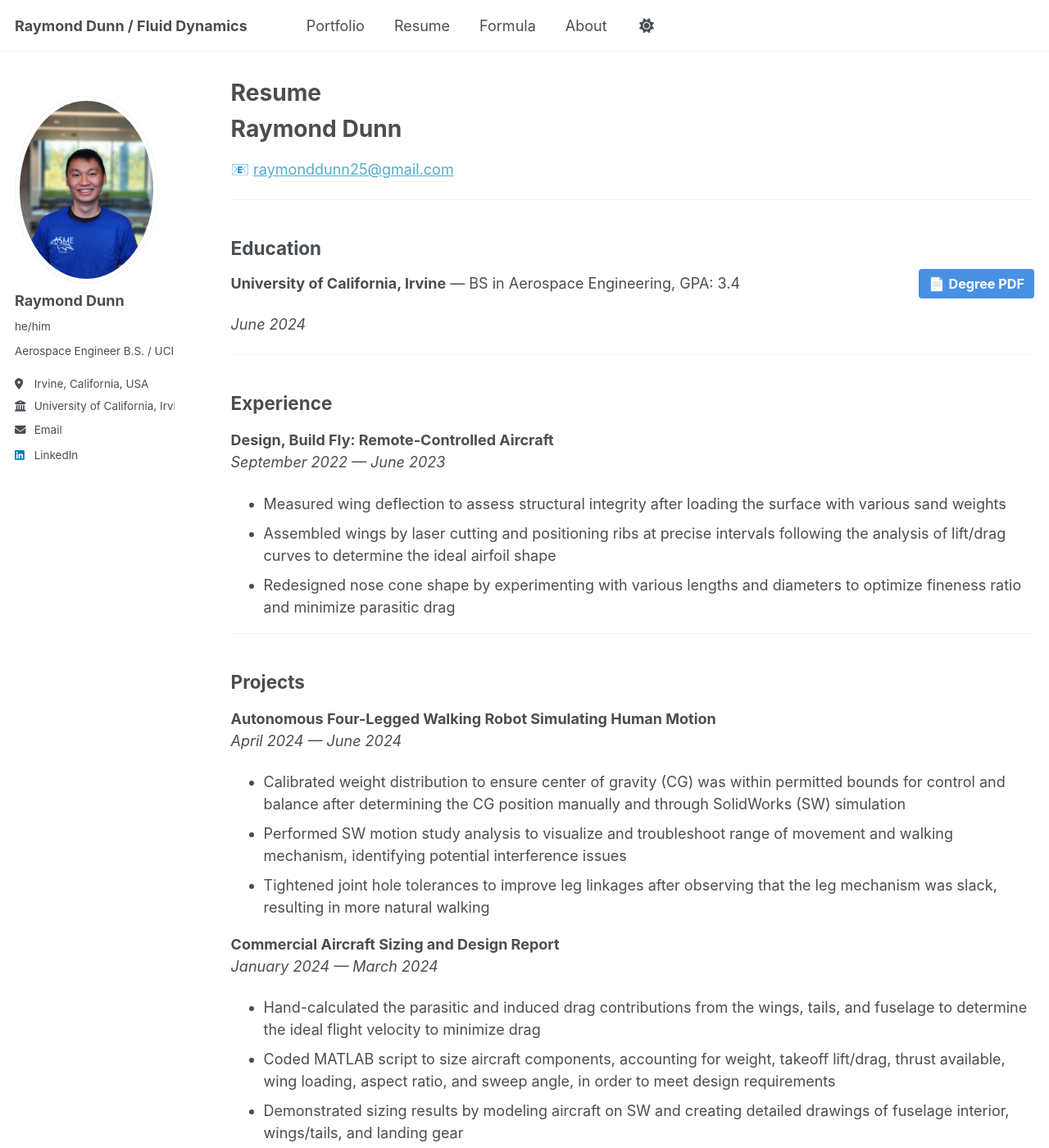
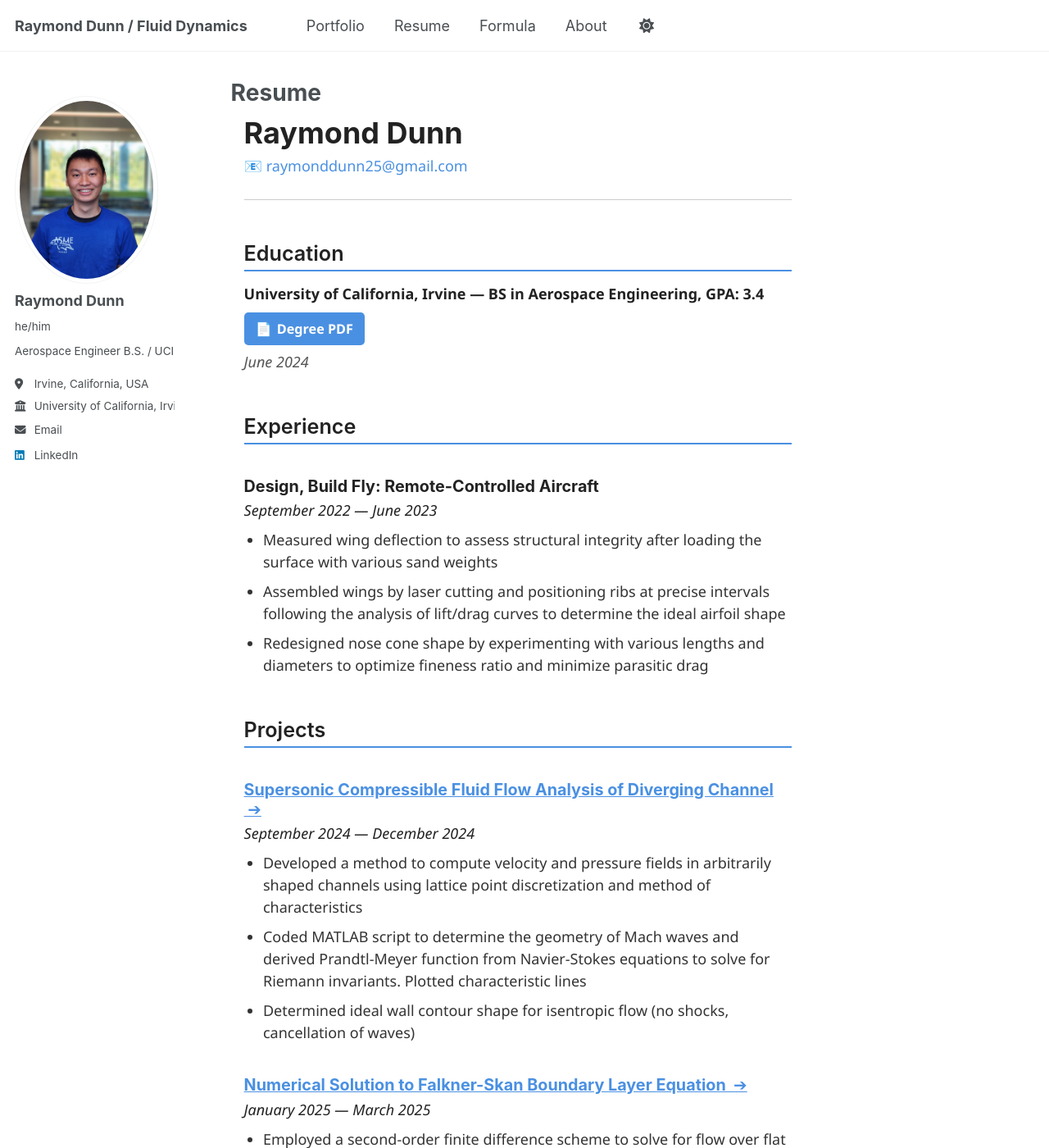
Before and after one commit to Raymond-gif/Raymond-gif.github.io, a Jekyll site: the page built from _pages/resume.md, in a window 1280 px wide and 1400 px high. Shown: the whole window at 82% size. Built offline with Jekyll 4.4.1, drawn with Linux system fonts in a browser that asks for light colours; a script that is not in the unit is left out; some of the changed text lies outside the part shown.

Commit message:
made resume page look nicer

```diff
--- a/_pages/resume.md
+++ b/_pages/resume.md
@@ -7,99 +7,158 @@ redirect_from:
   - /resume
 ---
 
-{% include base_path %}
+<style>
+  /* Remove default body margin so no gap around edges */
+  body {
+    margin: 0;
+    padding: 0;
+  }
+</style>
 
-# Raymond Dunn
+<section style="
+  font-family: 'Segoe UI', Tahoma, Geneva, Verdana, sans-serif;
+  max-width: 700px;
+  margin-left: 0;
+  margin-right: 0;
+  padding-left: 16px;  /* small padding so text not flush to edge */
+  padding-right: 16px; /* optional for right side */
+  color: #222;
+  line-height: 1.5;
+">
 
-📧 [raymonddunn25@gmail.com](mailto:raymonddunn25@gmail.com)
+  <header style="margin-bottom: 1.5rem;">
+    <h1 style="margin-bottom: 0.25rem; font-weight: 700; font-size: 2rem;">Raymond Dunn</h1>
+    <p style="font-size: 1rem; margin: 0;">
+      📧 <a href="mailto:raymonddunn25@gmail.com" style="color: #4a90e2; text-decoration: none;">raymonddunn25@gmail.com</a>
+    </p>
+    <hr style="margin: 1.5rem 0; border-color: #ccc;">
+  </header>
 
----
+  <section style="margin-bottom: 2rem;">
+    <h2 style="font-size: 1.4rem; font-weight: 600; margin-bottom: 0.75rem; border-bottom: 2px solid #4a90e2; padding-bottom: 0.25rem;">Education</h2>
+    <div style="display: flex; align-items: center; justify-content: space-between; flex-wrap: wrap;">
+      <span style="font-weight: 600; font-size: 1rem; margin-bottom: 0.5rem;">
+        University of California, Irvine — BS in Aerospace Engineering, GPA: 3.4
+      </span>
+      <a href="/files/AerospaceBS.pdf"
+         style="
+           background-color: #4a90e2;
+           color: white;
+           padding: 8px 14px;
+           border-radius: 5px;
+           font-weight: 600;
+           font-size: 0.9rem;
+           text-decoration: none;
+           white-space: nowrap;
+           display: inline-flex;
+           align-items: center;
+           gap: 6px;
+         ">
+        📄 <span>Degree PDF</span>
+      </a>
+    </div>
+    <p style="margin-top: 0.4rem; font-style: italic; color: #555;">June 2024</p>
+  </section>
 
-## Education
+  <section style="margin-bottom: 2rem;">
+    <h2 style="font-size: 1.4rem; font-weight: 600; margin-bottom: 0.75rem; border-bottom: 2px solid #4a90e2; padding-bottom: 0.25rem;">Experience</h2>
 
-<div style="display: flex; align-items: center; justify-content: space-between;">
-  <span>
-    <strong>University of California, Irvine</strong> — BS in Aerospace Engineering, GPA: 3.4
-  </span>
-  <a href="/files/AerospaceBS.pdf" style="
-    padding: 6px 12px;
-    background: var(--mm-color-accent, #4a90e2);
-    color: white;
-    text-decoration: none;
-    border-radius: 4px;
-    font-size: 0.9rem;
-  ">
-    📄 <strong>Degree PDF</strong>
-  </a>
-</div>
+    <article style="margin-bottom: 1.2rem;">
+      <h3 style="font-weight: 700; font-size: 1.1rem; margin-bottom: 0.2rem;">Design, Build Fly: Remote-Controlled Aircraft</h3>
+      <p style="font-style: italic; margin-top: 0; margin-bottom: 0.5rem;">September 2022 — June 2023</p>
+      <ul style="margin-top: 0; padding-left: 1.3rem; color: #333;">
+        <li>Measured wing deflection to assess structural integrity after loading the surface with various sand weights</li>
+        <li>Assembled wings by laser cutting and positioning ribs at precise intervals following the analysis of lift/drag curves to determine the ideal airfoil shape</li>
+        <li>Redesigned nose cone shape by experimenting with various lengths and diameters to optimize fineness ratio and minimize parasitic drag</li>
+      </ul>
+    </article>
+  </section>
 
-*June 2024*
+  <section style="margin-bottom: 2rem;">
+    <h2 style="font-size: 1.4rem; font-weight: 600; margin-bottom: 0.75rem; border-bottom: 2px solid #4a90e2; padding-bottom: 0.25rem;">Projects</h2>
 
----
+    <article style="margin-bottom: 1.5rem;">
+      <h3 style="font-weight: 700; font-size: 1.1rem; margin-bottom: 0.2rem;">
+        <a href="/portfolio/methodofcharacteristics"
+           style="color: #4a90e2; text-decoration: underline; cursor: pointer; transition: color 0.3s ease;"
+           onmouseover="this.style.color='#1a5bb8';"
+           onmouseout="this.style.color='#4a90e2';"
+        >
+          Supersonic Compressible Fluid Flow Analysis of Diverging Channel &nbsp;➔
+        </a>
+      </h3>
+      <p style="font-style: italic; margin-top: 0; margin-bottom: 0.5rem;">September 2024 — December 2024</p>
+      <ul style="margin-top: 0; padding-left: 1.3rem; color: #333;">
+        <li>Developed a method to compute velocity and pressure fields in arbitrarily shaped channels using lattice point discretization and method of characteristics</li>
+        <li>Coded MATLAB script to determine the geometry of Mach waves and derived Prandtl-Meyer function from Navier-Stokes equations to solve for Riemann invariants. Plotted characteristic lines</li>
+        <li>Determined ideal wall contour shape for isentropic flow (no shocks, cancellation of waves)</li>
+      </ul>
+    </article>
 
-## Experience
+    <article style="margin-bottom: 1.5rem;">
+      <h3 style="font-weight: 700; font-size: 1.1rem; margin-bottom: 0.2rem;">
+        <a href="/portfolio/numericalmethodsBLeqn/"
+           style="color: #4a90e2; text-decoration: underline; cursor: pointer; transition: color 0.3s ease;"
+           onmouseover="this.style.color='#1a5bb8';"
+           onmouseout="this.style.color='#4a90e2';"
+        >
+          Numerical Solution to Falkner-Skan Boundary Layer Equation &nbsp;➔
+        </a>
+      </h3>
+      <p style="font-style: italic; margin-top: 0; margin-bottom: 0.5rem;">January 2025 — March 2025</p>
+      <ul style="margin-top: 0; padding-left: 1.3rem; color: #333;">
+        <li>Employed a second-order finite difference scheme to solve for flow over flat plate with arbitrary pressure gradient to investigate effects of shear stress on an external body</li>
+        <li>Generated velocity profile plots in MATLAB under successively stronger adverse pressure gradients, capturing the progression toward boundary layer separation</li>
+        <li>Generalized results to flow over any object by using Von Karman momentum integral equations and compared with experimental results found in literature, found close agreement</li>
+      </ul>
+    </article>
 
-**Design, Build Fly: Remote-Controlled Aircraft**
-*September 2022 — June 2023*
-- Measured wing deflection to assess structural integrity after loading the surface with various sand weights
-- Assembled wings by laser cutting and positioning ribs at precise intervals following the analysis of lift/drag curves to determine the ideal airfoil shape
-- Redesigned nose cone shape by experimenting with various lengths and diameters to optimize fineness ratio and minimize parasitic drag
+    <article style="margin-bottom: 1.5rem;">
+      <h3 style="font-weight: 700; font-size: 1.1rem; margin-bottom: 0.2rem;">
+        Commercial Aircraft Sizing and Design Report
+      </h3>
+      <p style="font-style: italic; margin-top: 0; margin-bottom: 0.5rem;">January 2024 — March 2024</p>
+      <ul style="margin-top: 0; padding-left: 1.3rem; color: #333;">
+        <li>Hand-calculated the parasitic and induced drag contributions from the wings, tails, and fuselage to determine the ideal flight velocity to minimize drag</li>
+        <li>Coded MATLAB script to size aircraft components, accounting for weight, takeoff lift/drag, thrust available, wing loading, aspect ratio, and sweep angle, in order to meet design requirements</li>
+        <li>Demonstrated sizing results by modeling aircraft on SW and creating detailed drawings of fuselage interior, wings/tails, and landing gear</li>
+      </ul>
+    </article>
+  </section>
 
----
+  <section style="margin-bottom: 2rem;">
+    <h2 style="font-size: 1.4rem; font-weight: 600; margin-bottom: 0.75rem; border-bottom: 2px solid #4a90e2; padding-bottom: 0.25rem;">Certifications</h2>
+    <div style="display: flex; align-items: center; flex-wrap: wrap; gap: 8px;">
+      <span style="font-weight: 600;">SOLIDWORKS CAD Design Associate (CSWA)</span>
+      <a href="/files/CSWA_Certification.pdf"
+         style="
+           background-color: #4a90e2;
+           color: white;
+           padding: 6px 14px;
+           border-radius: 5px;
+           font-weight: 700;
+           font-size: 0.85rem;
+           text-decoration: none;
+           white-space: nowrap;
+           display: inline-flex;
+           align-items: center;
+           gap: 6px;
+         ">
+        📄 View
+      </a>
+    </div>
+  </section>
 
-## Projects
+  <section>
+    <h2 style="font-size: 1.4rem; font-weight: 600; margin-bottom: 0.75rem; border-bottom: 2px solid #4a90e2; padding-bottom: 0.25rem;">Extracurriculars</h2>
+    <article>
+      <h3 style="font-weight: 700; font-size: 1.1rem; margin-bottom: 0.2rem;">Board Member of American Society of Mechanical Engineers at UCI</h3>
+      <p style="font-style: italic; margin-top: 0; margin-bottom: 0.5rem;">2021 — 2024</p>
+      <ul style="margin-top: 0; padding-left: 1.3rem; color: #333;">
+        <li>Appointed to board committee to decide on issues involving club outreach, senior engineering projects and community partnerships</li>
+        <li>Strengthened local engineering community by organizing student-led events, mentoring underclassmen, and promoting growth opportunities (workshops)</li>
+      </ul>
+    </article>
+  </section>
 
-**Autonomous Four-Legged Walking Robot Simulating Human Motion**
-*April 2024 — June 2024*
-- Calibrated weight distribution to ensure center of gravity (CG) was within permitted bounds for control and balance after determining the CG position manually and through SolidWorks (SW) simulation
-- Performed SW motion study analysis to visualize and troubleshoot range of movement and walking mechanism, identifying potential interference issues
-- Tightened joint hole tolerances to improve leg linkages after observing that the leg mechanism was slack, resulting in more natural walking
-
-**Commercial Aircraft Sizing and Design Report**
-*January 2024 — March 2024*
-- Hand-calculated the parasitic and induced drag contributions from the wings, tails, and fuselage to determine the ideal flight velocity to minimize drag
-- Coded MATLAB script to size aircraft components, accounting for weight, takeoff lift/drag, thrust available, wing loading, aspect ratio, and sweep angle, in order to meet design requirements
-- Demonstrated sizing results by modeling aircraft on SW and creating detailed drawings of fuselage interior, wings/tails, and landing gear
-
-**[Supersonic Compressible Fluid Flow Analysis of Diverging Channel](/portfolio/methodofcharacteristics)**
-*September 2024 — December 2024*
-- Developed a method to compute velocity and pressure fields in arbitrarily shaped channels using lattice point discretization and method of characteristics
-- Coded MATLAB script to determine the geometry of Mach waves and derived Prandtl-Meyer function from Navier-Stokes equations to solve for Riemann invariants. Plotted characteristic lines
-- Determined ideal wall contour shape for isentropic flow (no shocks, cancellation of waves)
-
-
-**[Numerical Solution to Falkner-Skan Boundary Layer Equation](/portfolio/numericalmethodsBLeqn/)**
-*January 2025 — March 2025*
-- Employed a second-order finite difference scheme to solve for flow over flat plate with arbitrary pressure gradient to investigate effects of shear stress on an external body
-- Generated velocity profile plots in MATLAB under successively stronger adverse pressure gradients, capturing the progression toward boundary layer separation
-- Generalized results to flow over any object by using Von Karman momentum integral equations and compared with experimental results found in literature, found close agreement
-
----
-
-## Certifications
-
-<span>
-  SOLIDWORKS CAD Design Associate (CSWA)
-</span>
-<a href="/files/CSWA_Certification.pdf" style="
-  display: inline-block;
-  margin-left: 8px;
-  padding: 4px 10px;
-  background: var(--mm-color-accent, #4a90e2);
-  color: white;
-  font-weight: bold;
-  text-decoration: none;
-  border-radius: 4px;
-  font-size: 0.85rem;
-">
-  📄 View
-</a>
-
----
-
-## Extracurriculars
-
-**Board Member of American Society of Mechanical Engineers at UCI**
-*2021 — 2024*
-- Appointed to board committee to decide on issues involving club outreach, senior engineering projects and community partnerships
-- Strengthened local engineering community by organizing student-led events, mentoring underclassmen, and promoting growth opportunities (workshops)
+</section>
```
